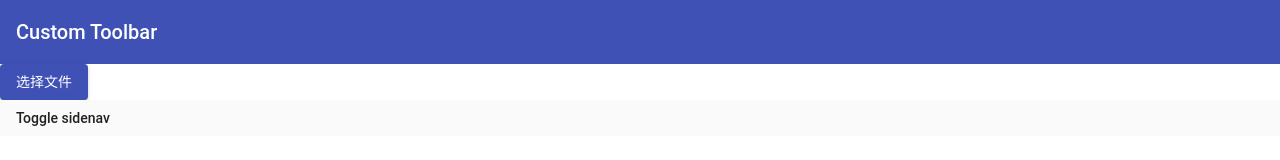
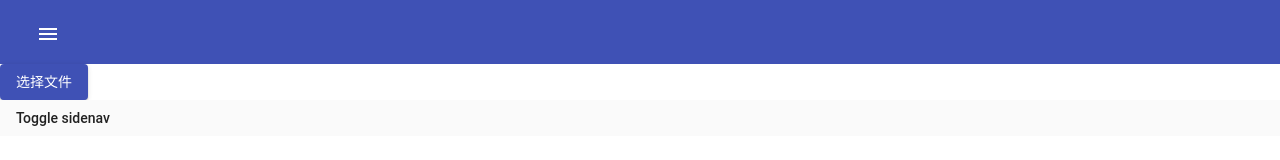
Before and after one commit to cqqccqc/hansui, an Angular app in the folder hansui-app/: page / in a window 1280 px wide. Shown: the top 160 px of the page. Built offline with nearby package versions, Linux system fonts and the light colour scheme.

Commit message:
make nav

```diff
--- a/hansui-app/src/app/app.component.html
+++ b/hansui-app/src/app/app.component.html
@@ -1,6 +1,14 @@
 <mat-toolbar color="primary">
     <mat-toolbar-row>
-        <span>Custom Toolbar</span>
+        <button mat-button title="Docs menu" (click)="showFiller = !showFiller">
+            <span class="mat-button-wrapper">
+                <mat-icon class="mat-icon" role="img" svgicon="menu" aria-hidden="true">
+                    <svg xmlns="http://www.w3.org/2000/svg" focusable="false" viewBox="0 0 24 24">
+                        <path d="M3 18h18v-2H3v2zm0-5h18v-2H3v2zm0-7v2h18V6H3z"></path>
+                    </svg>
+                </mat-icon>
+            </span>
+        </button>
     </mat-toolbar-row>
 </mat-toolbar>
 <div>
--- a/hansui-app/src/app/app.component.ts
+++ b/hansui-app/src/app/app.component.ts
@@ -10,7 +10,10 @@ import { ExcelService } from './excel.service';
 export class AppComponent {
     showFiller = false;
 
-    constructor(private excelService: ExcelService) { }
+    constructor(
+        private excelService: ExcelService
+    ) {
+    }
 
     ngOninit() {
 
```
Also changed, not shown: hansui-app/src/app/app.module.ts (+7 -3 lines).
